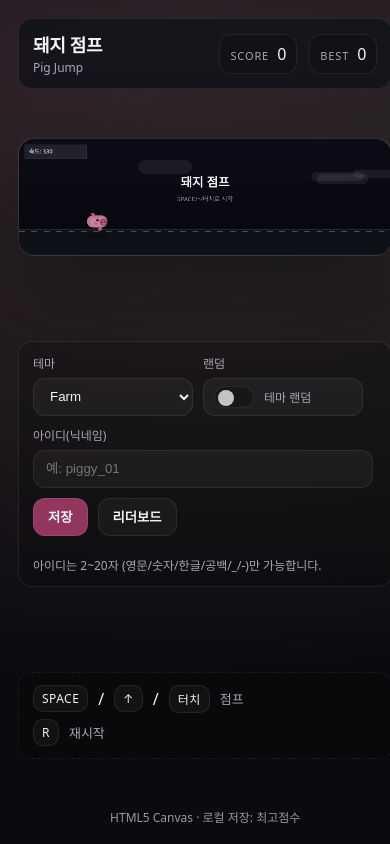
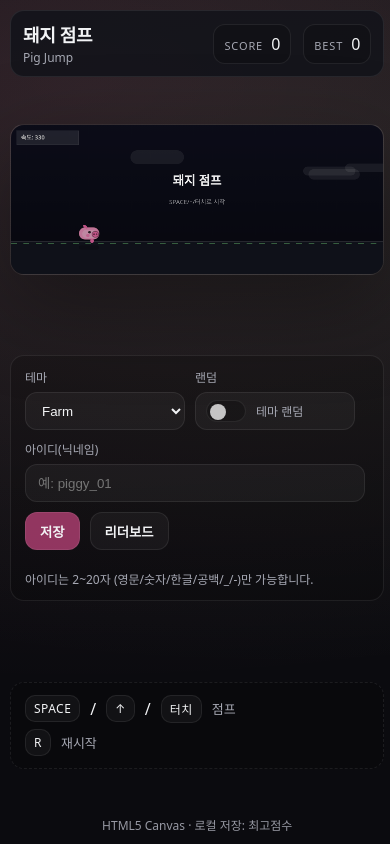
Before and after one commit to SIJackLee/Piggy, a website: page public/index.html in a window 390 px wide. Both pictures are taken after a click on the button "저장". Drawn offline with Linux system fonts and the light colour scheme; no server answers.

Commit message:
Improve mobile UX: taller canvas + tap anywhere to jump

```diff
--- a/public/game.js
+++ b/public/game.js
@@ -330,6 +330,13 @@
     }
   }
 
+  function shouldIgnoreGlobalTap(target) {
+    if (!target) return false;
+    const t = /** @type {HTMLElement} */ (target);
+    const tag = (t.tagName || "").toLowerCase();
+    return tag === "input" || tag === "select" || tag === "button" || !!t.closest("button, input, select, label");
+  }
+
   // Input
   window.addEventListener("keydown", (e) => {
     if (e.repeat) return;
@@ -343,6 +350,18 @@
     e.preventDefault();
     jump();
   });
+
+  // Mobile-friendly: tap anywhere (except controls) to jump
+  document.addEventListener(
+    "pointerdown",
+    (e) => {
+      if (shouldIgnoreGlobalTap(e.target)) return;
+      // don't double-trigger if canvas already handled it
+      if (e.target === canvas) return;
+      jump();
+    },
+    { passive: true },
+  );
 
   if (playerIdInput) playerIdInput.value = playerId;
   applyTheme(activeTheme.id);
--- a/public/index.html
+++ b/public/index.html
@@ -20,7 +20,7 @@
     </header>
 
     <main class="stage">
-      <canvas id="game" width="900" height="280" aria-label="돼지 점프 게임 화면" role="img"></canvas>
+      <canvas id="game" width="900" height="360" aria-label="돼지 점프 게임 화면" role="img"></canvas>
 
       <section class="panel" aria-label="플레이어 설정과 리더보드">
         <div class="panel__row">
--- a/public/style.css
+++ b/public/style.css
@@ -95,6 +95,33 @@ canvas#game {
   background: linear-gradient(180deg, rgba(255, 255, 255, 0.04), rgba(0, 0, 0, 0.22));
   box-shadow: 0 30px 90px rgba(0, 0, 0, 0.35);
   touch-action: manipulation;
+  -webkit-tap-highlight-color: transparent;
+}
+
+.stage {
+  touch-action: manipulation;
+}
+
+@media (max-width: 520px) {
+  body {
+    padding: 10px;
+  }
+
+  .topbar {
+    padding: 10px 12px;
+  }
+
+  canvas#game {
+    border-radius: 14px;
+  }
+
+  .panel__row {
+    gap: 8px;
+  }
+
+  .field {
+    min-width: min(280px, 90vw);
+  }
 }
 
 .help {
```
